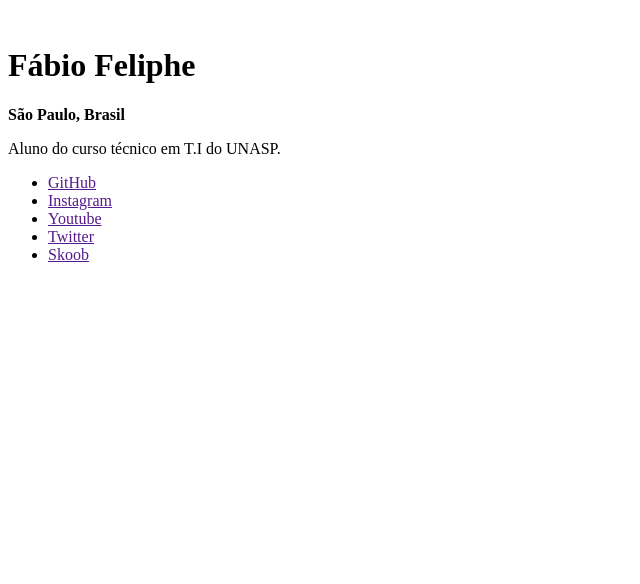
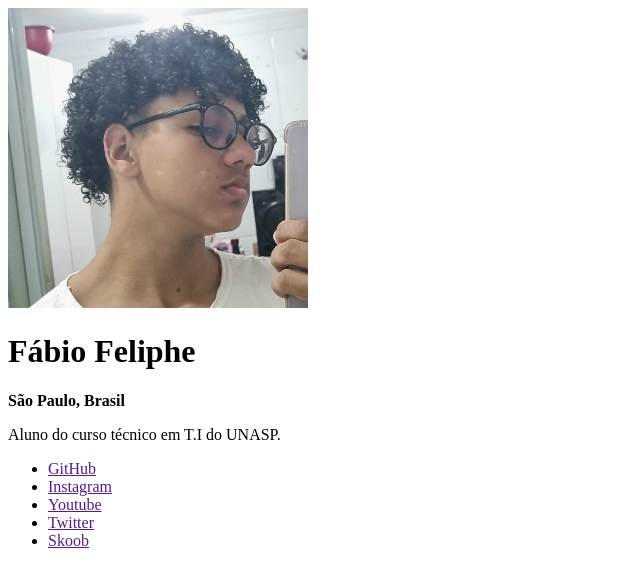
Before and after one commit to Fabioxz/link-tree, a plain HTML site: page index.html in a window 1280 px wide. Shown: the whole page, without its empty margins (0-640 px from the left). Drawn offline with Linux system fonts and the light colour scheme.

Commit message:
Projeto e estrutura do HTML

```diff
--- a/index.html
+++ b/index.html
@@ -8,7 +8,7 @@
 </head>
 <body>
   <div>
-    <img src="" alt="">
+    <img src="foto2.png" alt="foto do Fábio">
 
     <h1>Fábio Feliphe</h1>
 
```
Also changed, not shown: foto2.png (added).
